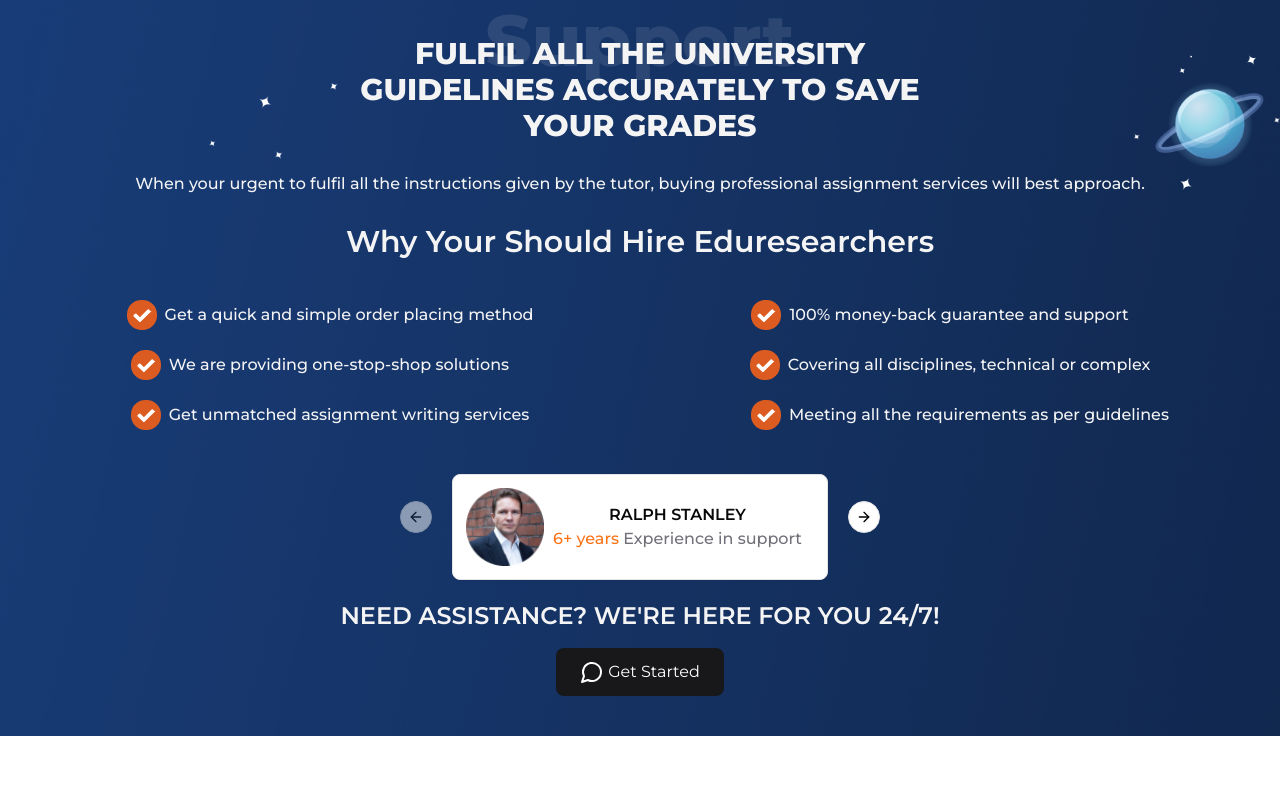
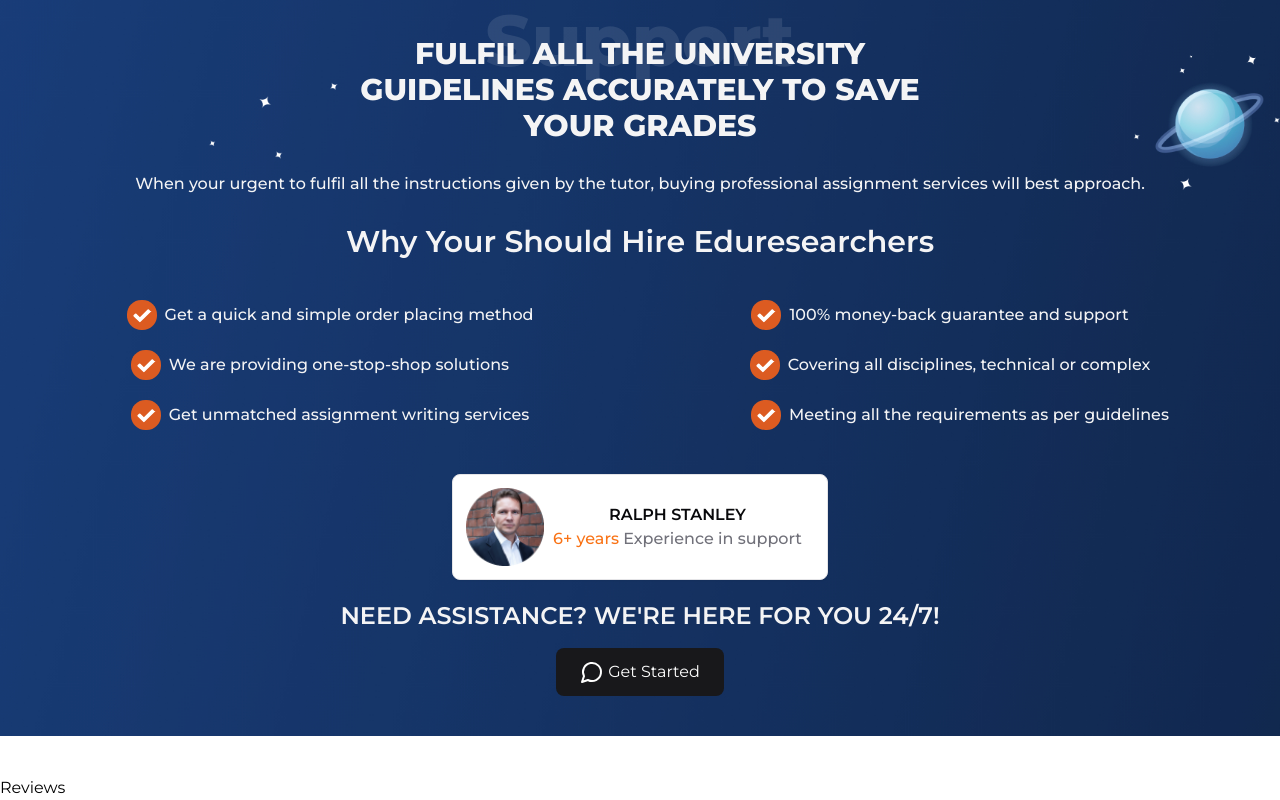
Before and after one commit to Umerkh10/eduresearchers, a Next.js app: page / in a window 1280 px wide. Shown: the part 3746-4546 px from the top of the page. Before the commit the page ends 4482 px from the top, so only its background shows below. Built offline with nearby package versions, Linux system fonts and the light colour scheme.

Commit message:
navbarchanges

```diff
--- a/src/app/(Home)/Navbar.tsx
+++ b/src/app/(Home)/Navbar.tsx
@@ -20,7 +20,7 @@ function Navbar() {
             <div className='text-center text-muted-foreground text-sm '>"Excellent" 9.7/10</div>
         </div>
 
-        <nav className="hidden items-center gap-6 text-sm font-medium md:flex">
+        <nav className="hidden items-center gap-6 text-sm font-medium lg:flex">
           <Link href="#" className="text-muted-foreground hover:text-foreground" prefetch={false}>
             Why Us?
           </Link>
@@ -43,7 +43,7 @@ function Navbar() {
         </nav>
         <Sheet>
           <SheetTrigger asChild>
-            <Button variant="outline" size="icon" className="md:hidden">
+            <Button variant="outline" size="icon" className="lg:hidden">
               <MenuSquareIcon className="h-6 w-6" />
               <span className="sr-only">Toggle navigation</span>
             </Button>
--- /dev/null
+++ b/src/app/(Home)/Reviews.tsx
@@ -0,0 +1,9 @@
+import React from 'react'
+
+function Reviews() {
+  return (
+    <div className='mt-10'>Reviews</div>
+  )
+}
+
+export default Reviews
--- a/src/app/(Home)/SupportCarousel.tsx
+++ b/src/app/(Home)/SupportCarousel.tsx
@@ -81,8 +81,7 @@ export function CarouselSpacing() {
 
       </CarouselContent>
 
-      <CarouselPrevious />
-      <CarouselNext />
+
     </Carousel>
   )
 }
--- a/src/app/(Home)/page.tsx
+++ b/src/app/(Home)/page.tsx
@@ -1,6 +1,7 @@
 import ExpertSection from "./ExpertSection";
 import HomeBanner from "./HomeBanner";
 import HowItWorks from "./HowItWorks";
+import Reviews from "./Reviews";
 import ServiceSection from "./ServiceSection";
 import SupportSection from "./SupportSection";
 import TopExperts from "./TopExperts";
@@ -16,6 +17,7 @@ export default function Home() {
       <HowItWorks/>
       <TopExperts/>
       <SupportSection/>
+      <Reviews/>
     </div>
   );
 }
```
